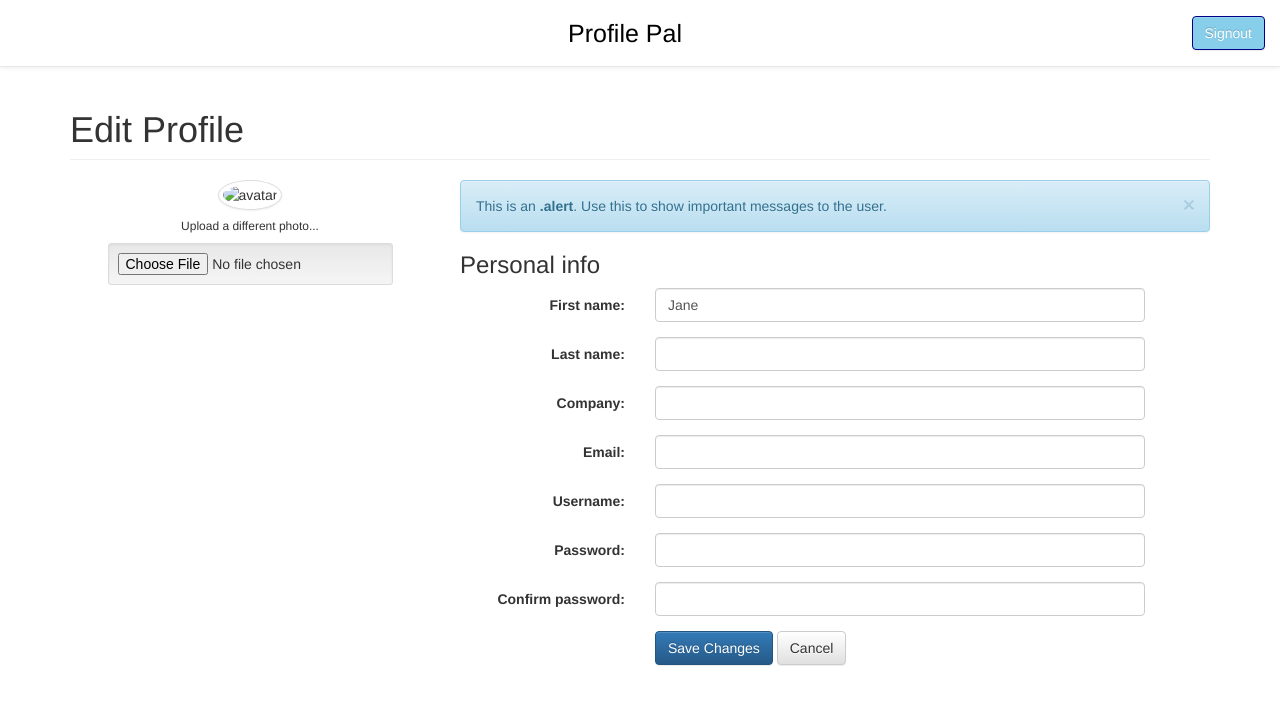
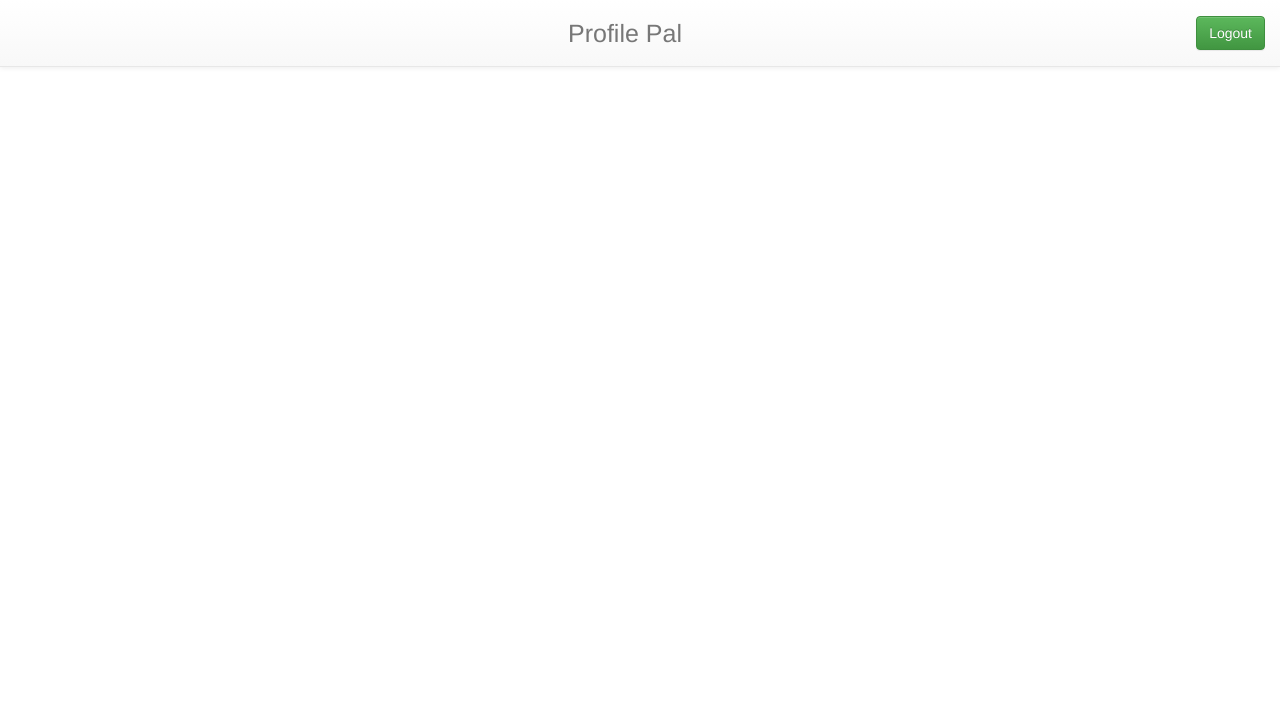
Before and after one commit to arsenakishev/ProfilePal, a Flask app: page /main in a window 1280 px wide. Shown: the top 705 px of the page. Run offline with Flask 2, Linux system fonts and the light colour scheme; some libraries are stand-ins or nearby versions.

```diff
--- a/pie.py
+++ b/pie.py
@@ -6,6 +6,7 @@ users = {}
 @app.route("/login/", methods=['post', 'get'])
 def logIn():
     if request.method=='POST':
+        users["test"] = ["123",[],[]]
         username = request.form["username"]
         password = request.form["password"]
 
@@ -23,31 +24,37 @@ def logIn():
         return redirect(url_for('home',username = request.form["username"]));
     return render_template("index.html");
 
+@app.route('/')
 @app.route('/index')
 def index():
     return render_template("index.html")
 
-@app.route('/main')
-def main():
-    return render_template("main.html")
+@app.route('/editprofile')
+def editprofile():
+    return render_template("editProfile.html")
+
 @app.route('/logout/')
 def logOut():
     session.pop('username', None)
     return 'You have logged out.'
 
+@app.route('/main')
+def main():
+    return render_template("main.html")
+
 @app.route('/user/<username>', methods=['post', 'get'])
 def home(username):
     if 'username' not in session: return 'log in first!'
     if request.method=='POST':
-        if "log out" in request.form:
-            return redirect(url_for('logOut'))
+        if "logout" in request.form:
+            return redirect(url_for('index'))
         elif "del acc" in request.form:
             session.pop('username', None)
             del users[username]
             return 'Account deleted.'
         #other functionalities
 
-    return render_template("main.html",user = username);
+    return render_template("editProfile.html", user = username);
 
 app.secret_key = 'A0Zr98j/3yX R~XXH!jN]LWX/,?RT'
 app.run("127.0.0.1", 13000, debug=True)
--- a/static/css/main.css
+++ b/static/css/main.css
@@ -7,9 +7,8 @@ body{
     padding-top:70px;
 }
 
-.navbar-default{
-    background: none;
-    background-color: transparent;
+.navbar-inverse{
+    color: white;
 
 }
 
@@ -25,7 +24,7 @@ body{
     left: 50%;
     transform:translateX(-50%);
     left:50%;
-    color: black !important;
+    color: white;
     position: absolute;
 
 }
@@ -39,12 +38,10 @@ body{
     text-align: center;
     margin: 0 auto;
     padding: 10px 10px 10px 10px;
-    border: 1px black;
-
+    box-shadow: 0 1px 3px rgba(0,0,0,0.12), 0 1px 2px rgba(0,0,0,0.24);
+    transition: all 0.3s cubic-bezier(.25,.8,.25,1);
 }
 
-.btn-success{
-    background: none;
-    border-color: darkblue;
-    background-color: skyblue;
+#signup:hover{
+    box-shadow: 0 14px 28px rgba(0,0,0,0.25), 0 10px 10px rgba(0,0,0,0.22);
 }
--- a/templates/main.html
+++ b/templates/main.html
@@ -1,88 +1,13 @@
-
 {% extends "index.html" %}
-
 {% block  navbar %}
 
-<form class="navbar-form navbar-right" action="/login/"method="post">
-    <button class="btn btn-success navbar-btn" name="action" value="login" type="submit">Signout</button>
+<form class="navbar-form navbar-right" method="post">
+    <a class="btn btn-success navbar-btn" name="logout" value="logout" type="submit">Logout</a>
 </form>
 
 {% endblock %}
 {% block content %}
-    <div class="container">
-  <h1 class="page-header">Edit Profile</h1>
-  <div class="row">
-    <!-- left column -->
-    <div class="col-md-4 col-sm-6 col-xs-12">
-      <div class="text-center">
-        <img src="" class="avatar img-circle img-thumbnail" alt="avatar">
-        <h6>Upload a different photo...</h6>
-        <input type="file" class="text-center center-block well well-sm">
-      </div>
-    </div>
-    <!-- edit form column -->
-    <div class="col-md-8 col-sm-6 col-xs-12 personal-info">
-      <div class="alert alert-info alert-dismissable">
-        <a class="panel-close close" data-dismiss="alert">×</a>
-        <i class="fa fa-coffee"></i>
-        This is an <strong>.alert</strong>. Use this to show important messages to the user.
-      </div>
-      <h3>Personal info</h3>
-      <form class="form-horizontal" role="form">
-        <div class="form-group">
-          <label class="col-lg-3 control-label">First name:</label>
-          <div class="col-lg-8">
-            <input class="form-control" value="Jane" type="text">
-          </div>
-        </div>
-        <div class="form-group">
-          <label class="col-lg-3 control-label">Last name:</label>
-          <div class="col-lg-8">
-            <input class="form-control" type="text">
-          </div>
-        </div>
-        <div class="form-group">
-          <label class="col-lg-3 control-label">Company:</label>
-          <div class="col-lg-8">
-            <input class="form-control" value="" type="text">
-          </div>
-        </div>
-        <div class="form-group">
-          <label class="col-lg-3 control-label">Email:</label>
-          <div class="col-lg-8">
-            <input class="form-control" type="text">
-          </div>
-        </div>
 
-        <div class="form-group">
-          <label class="col-md-3 control-label">Username:</label>
-          <div class="col-md-8">
-            <input class="form-control" type="text">
-          </div>
-        </div>
-        <div class="form-group">
-          <label class="col-md-3 control-label">Password:</label>
-          <div class="col-md-8">
-            <input class="form-control" type="password">
-          </div>
-        </div>
-        <div class="form-group">
-          <label class="col-md-3 control-label">Confirm password:</label>
-          <div class="col-md-8">
-            <input class="form-control" type="password">
-          </div>
-        </div>
-        <div class="form-group">
-          <label class="col-md-3 control-label"></label>
-          <div class="col-md-8">
-            <input class="btn btn-primary" value="Save Changes" type="button">
-            <span></span>
-            <input class="btn btn-default" value="Cancel" type="reset">
-          </div>
-        </div>
-      </form>
-    </div>
-  </div>
-</div>
+
 
 {% endblock %}
```
Also changed, not shown: templates/editProfile.html (added, +88 -0 lines).
